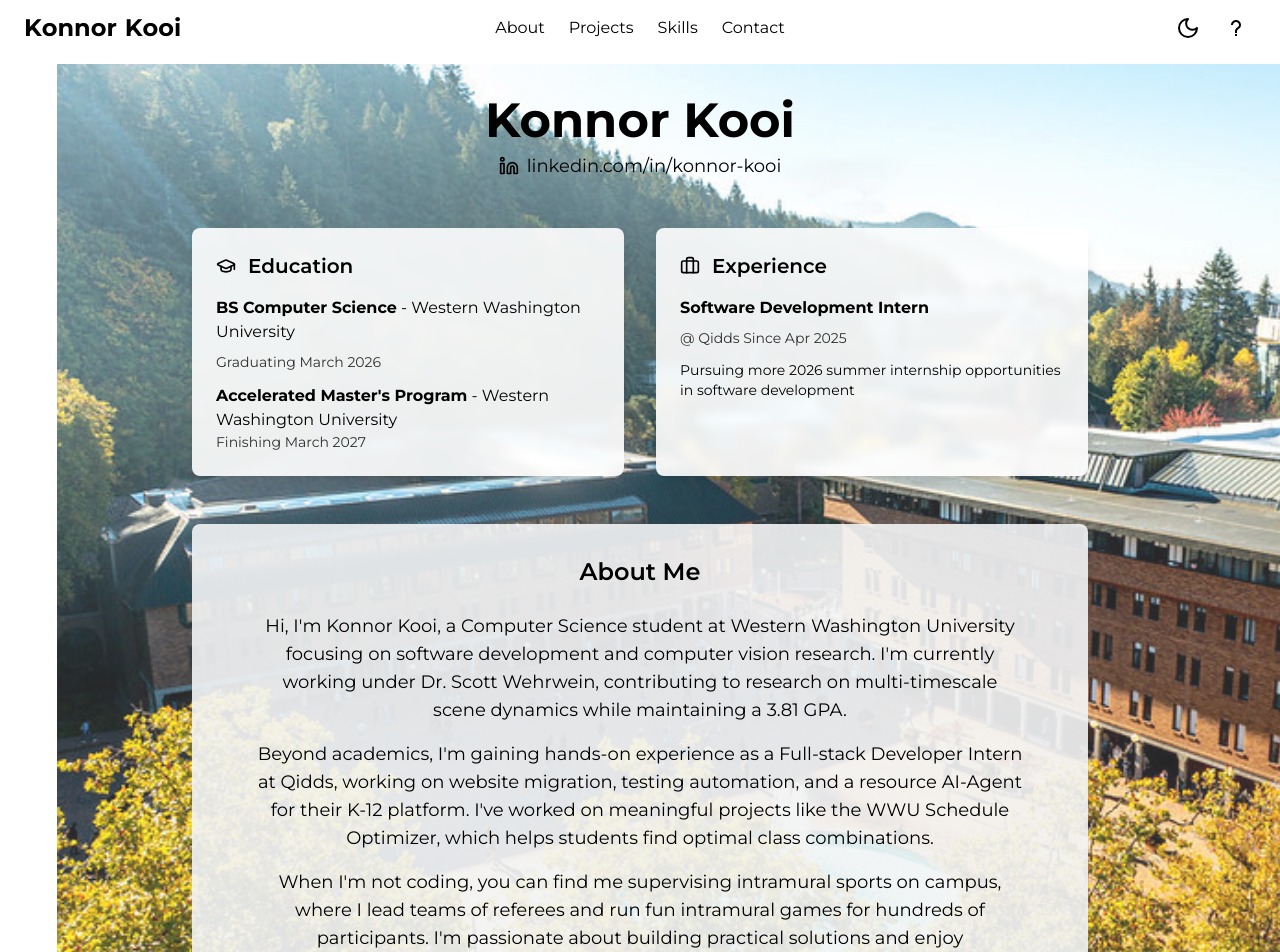
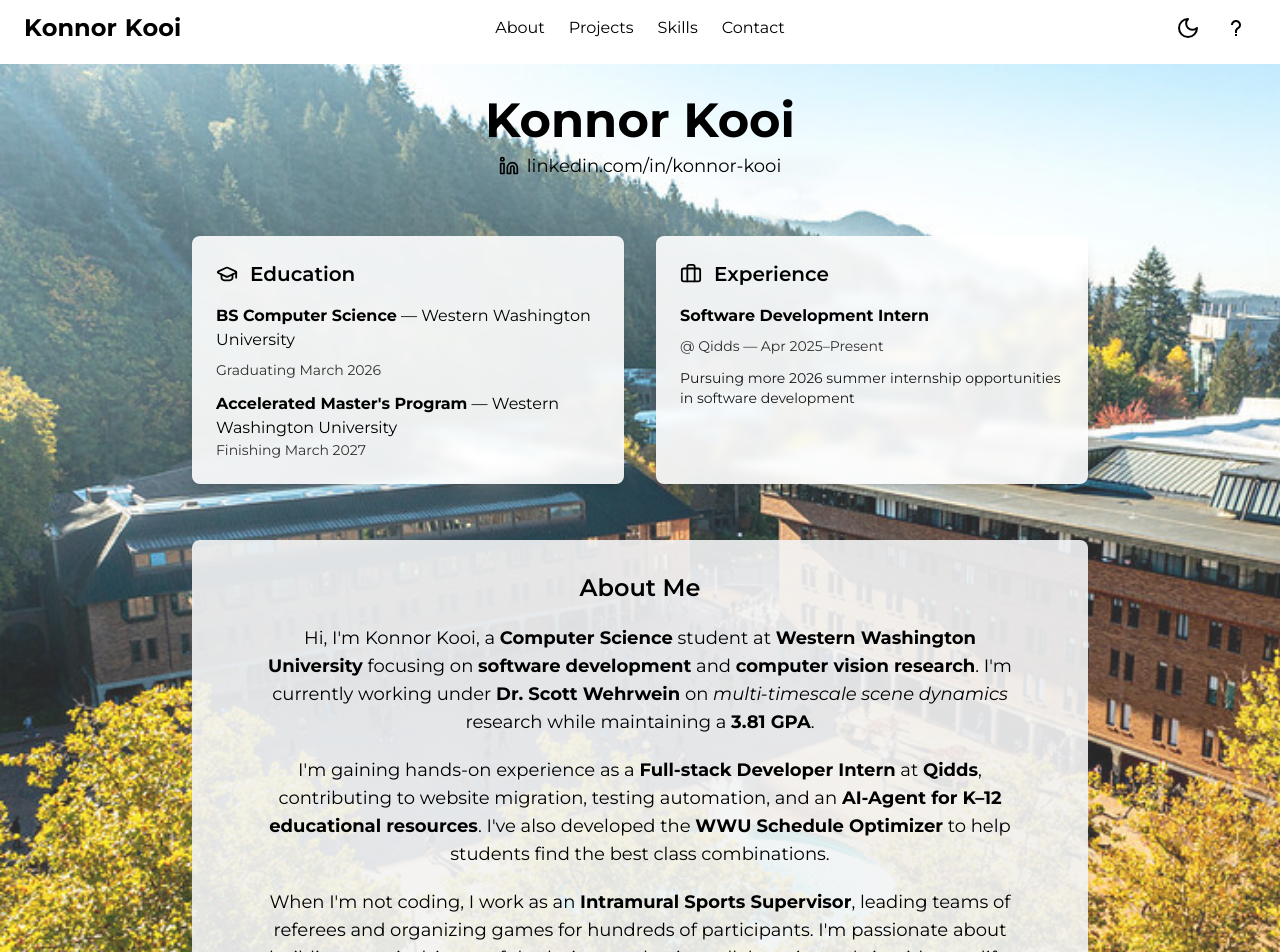
Before and after one commit to KonnorKooi/personal-port, a Next.js app: page / in a window 1280 px wide. Shown: the top 952 px of the page. Built offline with nearby package versions, Linux system fonts and the light colour scheme.

Commit message:
small about us page changes

```diff
--- a/src/components/sections/AboutSection.tsx
+++ b/src/components/sections/AboutSection.tsx
@@ -1,7 +1,11 @@
 import React from "react";
 import { motion } from "framer-motion";
 import { useTheme } from "../ThemeProvider";
-import { Github, MapPin, GraduationCap, Briefcase, Linkedin } from "lucide-react";
+import {
+  GraduationCap,
+  Briefcase,
+  Linkedin
+} from "lucide-react";
 import Image from "next/image";
 
 const AboutSection: React.FC = () => {
@@ -19,10 +23,11 @@ const AboutSection: React.FC = () => {
   };
 
   const itemVariants = {
-    hidden: { opacity: 0, y: 30 },
+    hidden: { opacity: 0, y: 30, scale: 0.95 },
     visible: {
       opacity: 1,
       y: 0,
+      scale: 1,
       transition: { duration: 0.6 },
     },
   };
@@ -35,16 +40,23 @@ const AboutSection: React.FC = () => {
       {/* Background Image */}
       <div className="absolute inset-0 z-0">
         <Image
-          src={theme === "dark" ? "/images/night-day-photos/night.PNG" : "/images/night-day-photos/day.JPG"}
-          alt={theme === "dark" ? "Night sky background" : "Day sky background"}
+          src={
+            theme === "dark"
+              ? "/images/night-day-photos/night.PNG"
+              : "/images/night-day-photos/day.JPG"
+          }
+          alt={
+            theme === "dark"
+              ? "Night sky background"
+              : "Day sky background"
+          }
           fill
           className="object-cover transition-opacity duration-500"
           style={{
-            objectPosition: '-30% 0%' // Crop top and right: move image left and down
+            objectPosition: "0% 0%",
           }}
           priority
         />
-        {/* Overlay for better text readability */}
         <div
           className={`absolute inset-0 transition-all duration-300 ${
             theme === "dark"
@@ -54,10 +66,12 @@ const AboutSection: React.FC = () => {
         />
       </div>
 
-      {/* Content with higher z-index */}
-      <div className={`relative z-10 w-full transition-colors duration-300 ${
+      {/* Content */}
+      <div
+        className={`relative z-10 w-full transition-colors duration-300 ${
           theme === "dark" ? "text-white" : "text-black"
-      }`}>
+        }`}
+      >
         <motion.div
           className="max-w-4xl mx-auto"
           variants={containerVariants}
@@ -65,18 +79,24 @@ const AboutSection: React.FC = () => {
           whileInView="visible"
           viewport={{ once: true, amount: 0.3 }}
         >
-        <motion.div variants={itemVariants} className="text-center mb-8 md:mb-12">
-          <h1 className={`text-4xl md:text-5xl font-bold mb-2 ${
+          {/* Name + LinkedIn */}
+          <motion.div
+            variants={itemVariants}
+            className="text-center mb-10 md:mb-14"
+          >
+            <h1
+              className={`text-4xl md:text-5xl font-bold mb-2 ${
                 theme === "dark" ? "text-white" : "text-black"
-          }`}>
+              }`}
+            >
               Konnor Kooi
             </h1>
-
-          <div className={`flex items-center justify-center gap-2 text-base md:text-lg ${
+            <div
+              className={`flex items-center justify-center gap-2 text-base md:text-lg ${
                 theme === "dark" ? "text-white" : "text-black"
-          }`}>
-            <Linkedin size={18} className="md:hidden" />
-            <Linkedin size={20} className="hidden md:block" />
+              }`}
+            >
+              <Linkedin size={20} />
               <a
                 href="https://linkedin.com/in/konnor-kooi"
                 target="_blank"
@@ -88,76 +108,100 @@ const AboutSection: React.FC = () => {
             </div>
           </motion.div>
 
+          {/* Education & Experience */}
           <motion.div
             variants={itemVariants}
-          className="grid grid-cols-1 md:grid-cols-2 gap-6 md:gap-8 mb-8 md:mb-12"
+            className="grid grid-cols-1 md:grid-cols-2 gap-6 md:gap-8 mb-10 md:mb-14"
           >
             <div
               className={`p-4 md:p-6 rounded-lg backdrop-blur-sm ${
-              theme === "dark" ? "bg-gray-900 bg-opacity-90" : "bg-white bg-opacity-90"
+                theme === "dark"
+                  ? "bg-gray-900 bg-opacity-90"
+                  : "bg-white bg-opacity-90"
               } shadow-lg`}
             >
               <div className="flex items-center mb-3 md:mb-4">
-              <GraduationCap className="mr-2 md:mr-3" size={20} />
-              <h3 className="text-lg md:text-xl font-semibold">Education</h3>
+                <GraduationCap className="mr-3" size={22} />
+                <h3 className="text-lg md:text-xl font-semibold">
+                  Education
+                </h3>
               </div>
               <p className="mb-2">
-              <strong>BS Computer Science</strong> - Western Washington
+                <strong>BS Computer Science</strong> — Western Washington
                 University
               </p>
-            <p className="text-sm opacity-80 mb-3">Graduating March 2026</p>
+              <p className="text-sm opacity-80 mb-3">
+                Graduating March 2026
+              </p>
               <p>
-              <strong>Accelerated Master&apos;s Program</strong> - Western
+                <strong>Accelerated Master&apos;s Program</strong> — Western
                 Washington University
               </p>
-            <p className="text-sm opacity-80">Finishing March 2027</p>
+              <p className="text-sm opacity-80">
+                Finishing March 2027
+              </p>
             </div>
 
             <div
               className={`p-4 md:p-6 rounded-lg backdrop-blur-sm ${
-              theme === "dark" ? "bg-gray-900 bg-opacity-90" : "bg-white bg-opacity-90"
+                theme === "dark"
+                  ? "bg-gray-900 bg-opacity-90"
+                  : "bg-white bg-opacity-90"
               } shadow-lg`}
             >
               <div className="flex items-center mb-3 md:mb-4">
-              <Briefcase className="mr-2 md:mr-3" size={20} />
-              <h3 className="text-lg md:text-xl font-semibold">Experience</h3>
+                <Briefcase className="mr-3" size={22} />
+                <h3 className="text-lg md:text-xl font-semibold">
+                  Experience
+                </h3>
               </div>
               <p className="mb-2">
                 <strong>Software Development Intern</strong>
               </p>
-            <p className="text-sm opacity-80 mb-3"> @ Qidds Since Apr 2025</p>
-            <p className="text-sm">
-              Pursuing more 2026 summer internship opportunities in software
-              development
+              <p className="text-sm opacity-80 mb-3">@ Qidds — Apr 2025–Present</p>
+              <p className="text-sm opacity-90">
+                Pursuing more 2026 summer internship opportunities in software development
               </p>
             </div>
           </motion.div>
 
+          {/* About Me */}
           <motion.div variants={itemVariants} className="text-center">
             <div
               className={`p-6 md:p-8 rounded-lg ${
-              theme === "dark" ? "bg-gray-900 bg-opacity-90" : "bg-gray-100 bg-opacity-90"
+                theme === "dark"
+                  ? "bg-gray-900 bg-opacity-90"
+                  : "bg-gray-100 bg-opacity-90"
               }`}
             >
-            <h3 className="text-xl md:text-2xl font-semibold mb-4 md:mb-6">About Me</h3>
-            <div className="text-base md:text-lg leading-relaxed space-y-3 md:space-y-4 max-w-3xl mx-auto">
+              <h3 className="text-xl md:text-2xl font-semibold mb-5">
+                About Me
+              </h3>
+              <div className="text-base md:text-lg leading-relaxed space-y-5 max-w-3xl mx-auto">
                 <p>
-                Hi, I&apos;m Konnor Kooi, a Computer Science student at Western Washington
-                University focusing on software development and computer vision research.
-                I&apos;m currently working under Dr. Scott Wehrwein, contributing to research
-                on multi-timescale scene dynamics while maintaining a 3.81 GPA.
+                  Hi, I&apos;m Konnor Kooi, a <strong>Computer Science</strong> student at{" "}
+                  <strong>Western Washington University</strong> focusing on{" "}
+                  <strong>software development</strong> and{" "}
+                  <strong>computer vision research</strong>. I&apos;m currently working under{" "}
+                  <strong>Dr. Scott Wehrwein</strong> on{" "}
+                  <em>multi-timescale scene dynamics</em> research while maintaining a{" "}
+                  <strong>3.81 GPA</strong>.
                 </p>
                 <p>
-                Beyond academics, I&apos;m gaining hands-on experience as a Full-stack Developer
-                Intern at Qidds, working on website migration, testing automation, and a
-                resource AI-Agent for their K-12 platform. I&apos;ve worked on meaningful projects
-                like the WWU Schedule Optimizer, which helps students find optimal class combinations.
+                  I&apos;m gaining hands-on experience as a{" "}
+                  <strong>Full-stack Developer Intern</strong> at{" "}
+                  <strong>Qidds</strong>, contributing to{" "}
+                  website migration, testing automation, and an{" "}
+                  <strong>AI-Agent for K–12 educational resources</strong>. I&apos;ve also developed
+                  the <strong>WWU Schedule Optimizer</strong> to help students find the best
+                  class combinations.
                 </p>
                 <p>
-                When I&apos;m not coding, you can find me supervising intramural sports on campus,
-                where I lead teams of referees and run fun intramural games for hundreds of
-                participants. I&apos;m passionate about building practical solutions and enjoy
-                collaborating with others to bring ideas to life.
+                  When I&apos;m not coding, I work as an{" "}
+                  <strong>Intramural Sports Supervisor</strong>, leading teams of referees
+                  and organizing games for hundreds of participants. I&apos;m passionate
+                  about building practical, impactful solutions and enjoy collaborating
+                  to bring ideas to life.
                 </p>
               </div>
             </div>
```
Lines whose indentation alone changed are shown as unchanged.
